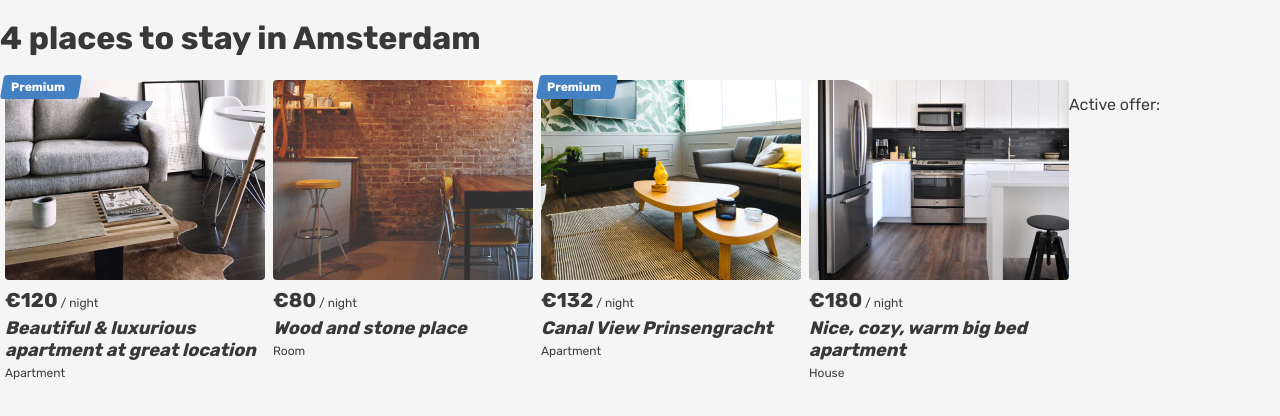
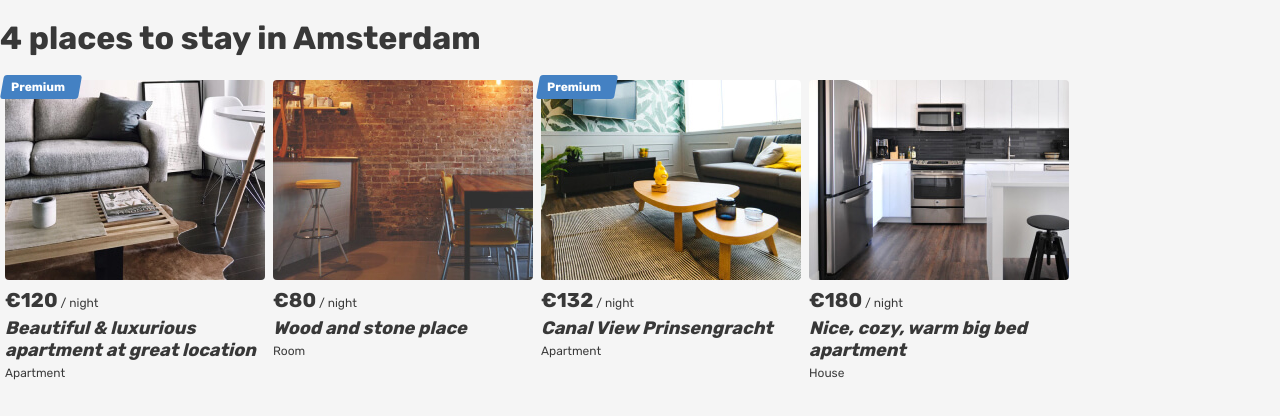
Before and after one commit to Gapur06/my-project-six, a React (Vite) app: page / in a window 1280 px wide. Shown: the top 416 px of the page. Built offline with nearby package versions, Linux system fonts and the light colour scheme.

Commit message:
Add offers list and review form

```diff
--- a/src/components/offer-list/offer-list.tsx
+++ b/src/components/offer-list/offer-list.tsx
@@ -8,7 +8,7 @@ type OfferListProps = {
 };
 
 function OfferList({ offers }: OfferListProps): JSX.Element {
-  const [activeOfferId, setActiveOfferId] = useState<string | null>(null);
+  const [, setActiveOfferId] = useState<string | null>(null);
 
   return (
     <div className="cities__places-list places__list tabs__content">
@@ -20,8 +20,6 @@ function OfferList({ offers }: OfferListProps): JSX.Element {
           onMouseLeave={() => setActiveOfferId(null)}
         />
       ))}
-
-      <p>Active offer: {activeOfferId}</p>
     </div>
   );
 }
--- a/src/pages/offer-page/offer-page.tsx
+++ b/src/pages/offer-page/offer-page.tsx
@@ -1,7 +1,7 @@
 import { useParams } from 'react-router-dom';
-
 import { Offer } from '../../types/offer';
 import ReviewForm from '../../components/review-form/review-form';
+
 type OfferPageProps = {
   offers: Offer[];
 };
```
